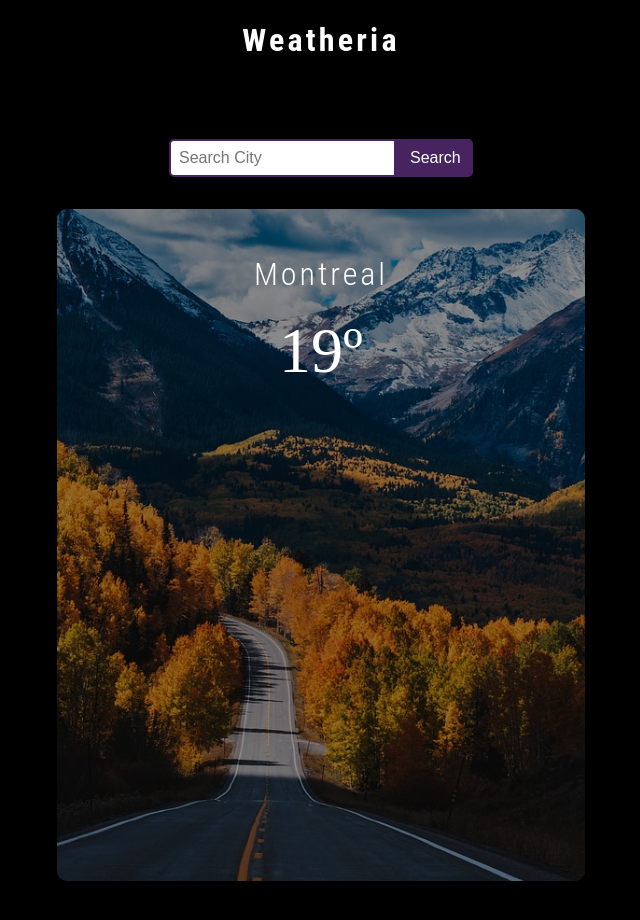
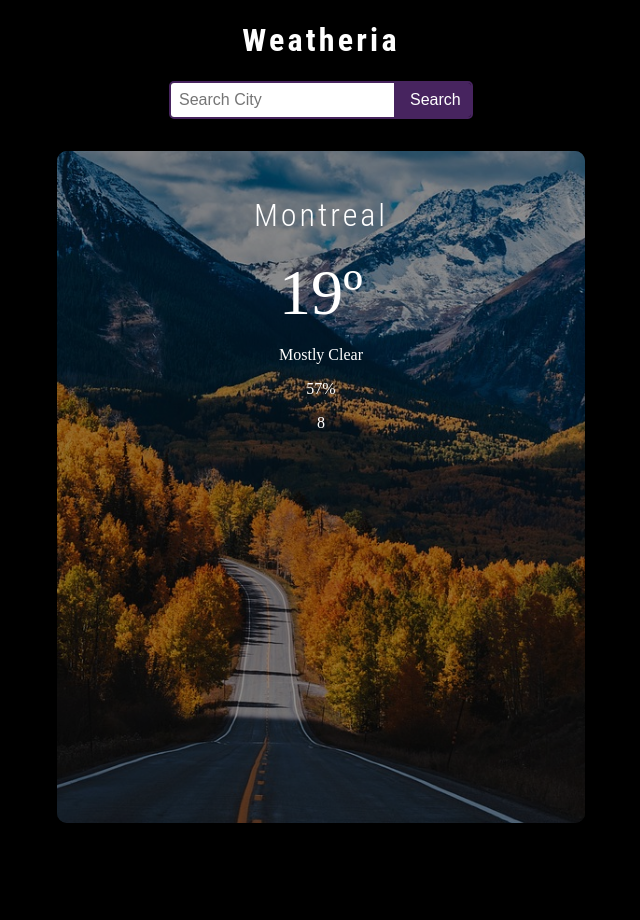
Before and after one commit to nanishipi/Weather-App, a plain HTML site: page index.html in a window 1280 px wide. Shown: the whole page, without its empty margins (319-959 px from the left). After the commit the page ends 839 px from the top, so only its background shows below. Drawn offline with Linux system fonts and the light colour scheme; a web font is replaced by a local one.

Commit message:
small update

```diff
--- a/index.html
+++ b/index.html
@@ -29,6 +29,10 @@
                 <div class="weather-content">
                     <h1 class="card-title">Montreal</h1>
                     <p class="card-temperature">19º</p>
+                    <p class="card-condition">Mostly Clear</p>
+                    <p class="card-humidity">57%</p>
+                    <p class="card-UV">8</p>
+                    <p class="card-sunset"></p>
                 </div>
             </div>
         </div>
--- a/weather.css
+++ b/weather.css
@@ -3,7 +3,7 @@ body {
 }
 
 main {
-    margin: 5rem;
+    margin: 1rem;
     display: flex;
     flex-direction: column;
 }
```
